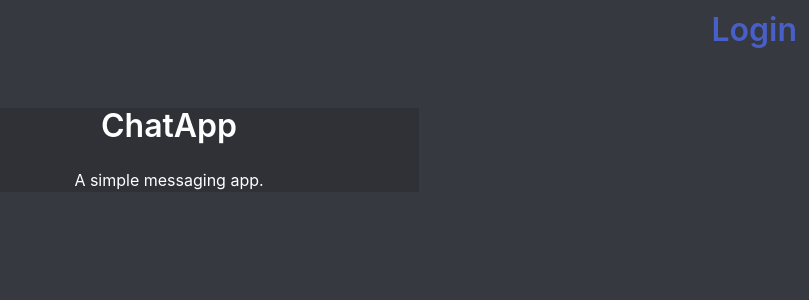
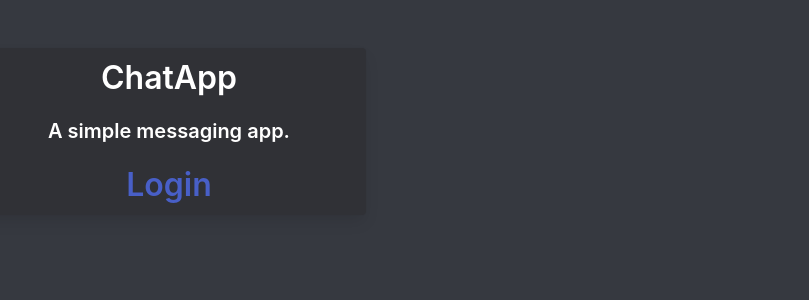
Before and after one commit to rohangreddy/ChatApp, a React (Create React App) app in the folder frontend/chat-app/: page / in a window 1280 px wide. Shown: the top 300 px of the page, without its empty margins (471-1280 px from the left). Built offline with nearby package versions, Linux system fonts and the light colour scheme.

Commit message:
design changes

```diff
--- a/frontend/chat-app/src/Components/landing.jsx
+++ b/frontend/chat-app/src/Components/landing.jsx
@@ -1,27 +1,24 @@
 import React, { Component } from 'react'
-import {Link } from "react-router-dom";
+import { Link } from "react-router-dom";
 
 var boxStyle = {
     backgroundColor: '#303136',
     color: 'white',
-    width: '500px'
 }
 
 export default class Landing extends Component {
     render() {
         return (
             <div>
-                <div class="column has-text-right">
-                    <div class="title">
-                        <Link to="/signin">
-                            Login
-                        </Link>
-                    </div>
-                </div>
-                <section className="section">
-                    <div className="container has-text-centered" style={boxStyle}>
-                        <h1 className="title has-text-white">ChatApp</h1>
-                        <p>A simple messaging app.</p>
+                <section class="section">
+                    <div class="card column is-4 is-offset-4" align="center" style={boxStyle}>
+                        <div class="title has-text-white">ChatApp</div>
+                        <div class="title has-text-white is-5">A simple messaging app.</div>
+                        <div class="title" align="center">
+                            <Link to="/signin">
+                                Login
+                            </Link>
+                        </div>
                     </div>
                 </section>
             </div>
--- a/frontend/chat-app/src/Components/signin.jsx
+++ b/frontend/chat-app/src/Components/signin.jsx
@@ -2,7 +2,7 @@ import React, { Component } from 'react'
 import { auth } from '../services/firebase';
 import firebase from 'firebase'
 import StyledFirebaseAuth from 'react-firebaseui/StyledFirebaseAuth';
-import { Redirect } from "react-router-dom";
+import { Redirect, Link } from "react-router-dom";
 
 const uiConfig = {
     signInFlow: 'popup',
@@ -64,94 +64,20 @@ export default class SignIn extends Component {
             return <SignedInComponent user={this.state.user}/>
         }
         return (
-            <section className="section">
-                <div className="container has-text-centered">
-                    <h1 className="title has-text-white">ChatApp</h1>
+            <section class="section">
+                <div class="container has-text-centered">
+                    <div class="title has-text-white">ChatApp</div>
                     <StyledFirebaseAuth
                         uiConfig={uiConfig}
                         firebaseAuth={auth()}/>
+                    <div class="column"></div>
+                        <div class="title is-4">
+                            <Link to="/">
+                                Home
+                            </Link>
+                        </div>
                 </div>
             </section>
         )
     }
 }
-
-
-
-/*export default class SignIn extends Component {
-    constructor(props) {
-        super(props);
-        this.state = {
-            error: null,
-            email: "",
-            password: ""
-        };
-        this.handleChange = this.handleChange.bind(this);
-        this.handleSubmit = this.handleSubmit.bind(this);
-    }
-
-    handleChange(event) {
-        this.setState({
-          [event.target.name]: event.target.value
-        });
-    }
-
-    async handleSubmit(event) {
-        event.preventDefault();
-        this.setState({ error: "" });
-        try {
-          await signin(this.state.email, this.state.password);
-        } catch (error) {
-          this.setState({ error: error.message });
-        }
-    }
-
-    render() {
-        return (
-            <div style={rootStyle}>
-                <div class="title">
-                    <div class="column is-4 has-text-white">
-                        ChatApp
-                    </div>
-                </div>
-                <div class="columns is-centered">
-                    <form class="box" onSubmit={this.handleSubmit} style={boxStyle}>
-                        <div class="title is-centered has-text-white">Welcome!</div>
-                        <div class="field">
-                            <label class="label" style={{ color: '#60636A'}}>Email</label>
-                            <input class="input"
-                            placeholder="Email"
-                            name="email"
-                            type="email"
-                            onChange={this.handleChange}
-                            value={this.state.email}
-                            ></input>
-                        </div>
-                        <div class="field">
-                            <label class="label" style={{ color: '#60636A'}} >Password</label>
-                            <input class="input"
-                            placeholder="Password"
-                            name="password"
-                            onChange={this.handleChange}
-                            value={this.state.password}
-                            type="password"
-                            />
-                        </div>
-                        <div style={{color: '#FFFFFF'}}>
-                            {this.state.error ? (
-                            <p>{this.state.error}</p>
-                            ) : null}
-                        </div>
-                        <div>
-                        <button class="button is-primary" type="submit" style={{backgroundColor: '#6979F8'}}>Login</button>
-                        </div>
-                        <p>
-                            Don't have an account? <Link to="/signup">Sign up</Link>
-                        </p>
-                    </form>
-                </div>
-            </div>
-        )
-    }
-}
-*/
```
